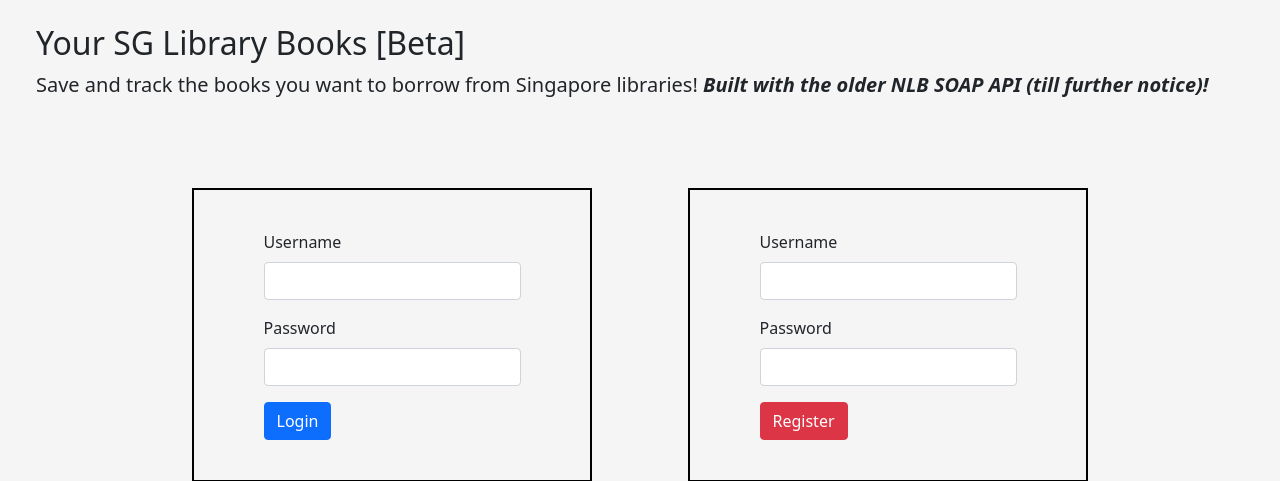
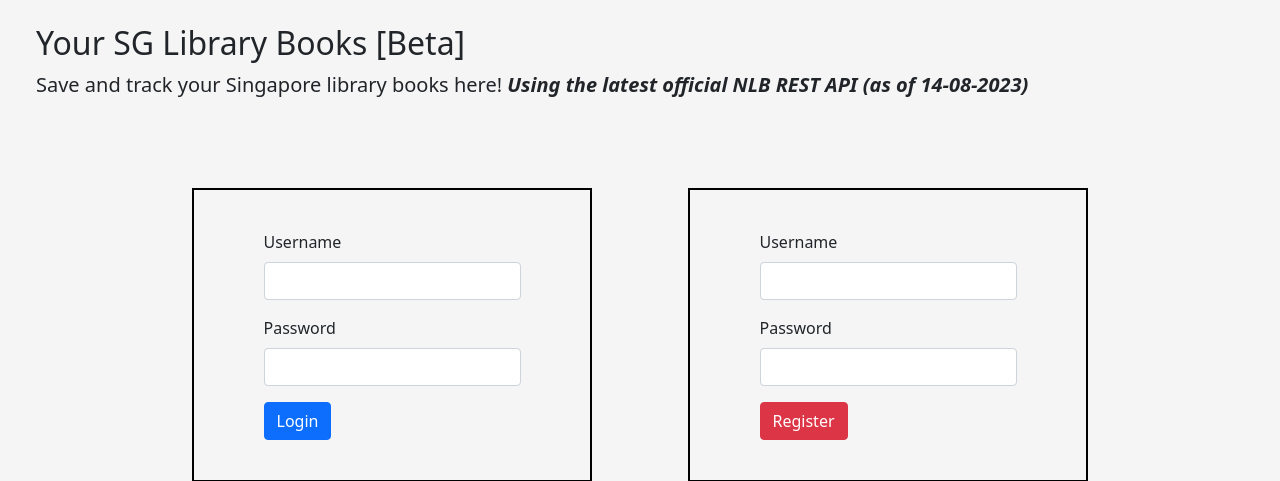
Before and after one commit to cliffchew84/SG-Lib-Books, a FastAPI app: page / in a window 1280 px wide. Shown: the part 56-537 px from the top of the page. Run offline with FastAPI, Linux system fonts and the light colour scheme; parts of the project's set-up code (start-up, migrations or seed data) failed here and were passed over.

Commit message:
Update search error

```diff
--- a/main.py
+++ b/main.py
@@ -506,7 +506,7 @@ async def show_search_books(request: Request,
         print(books.get("statusCode"))
         print(books.get("totalRecords"))
 
-        if books.get("totalRecords") == 0 or books.get("statusCode") == 400:
+        if books.get("totalRecords") == 0 or books.get("statusCode") != 200:
             text_output = f"There are no records with '{book_search}'"
             book_search = None
 
--- a/templates/homepage.html
+++ b/templates/homepage.html
@@ -4,9 +4,8 @@
 <div class="container-fluid">
         <div class="col col-sm-12 p-4">
             <h2>Your SG Library Books [Beta]</h2>
-            <p>Save and track the books you want to borrow from Singapore
-            libraries! <b><i>Built with the older NLB SOAP API (till further
-                    notice)!</i></b>
+            <p>Save and track your Singapore library books here!
+            <b><i>Using the latest official NLB REST API (as of 14-08-2023)</i></b>
             </p>
         </div>
         <div class="row justify-content-center" style="text-align: center;">
```
